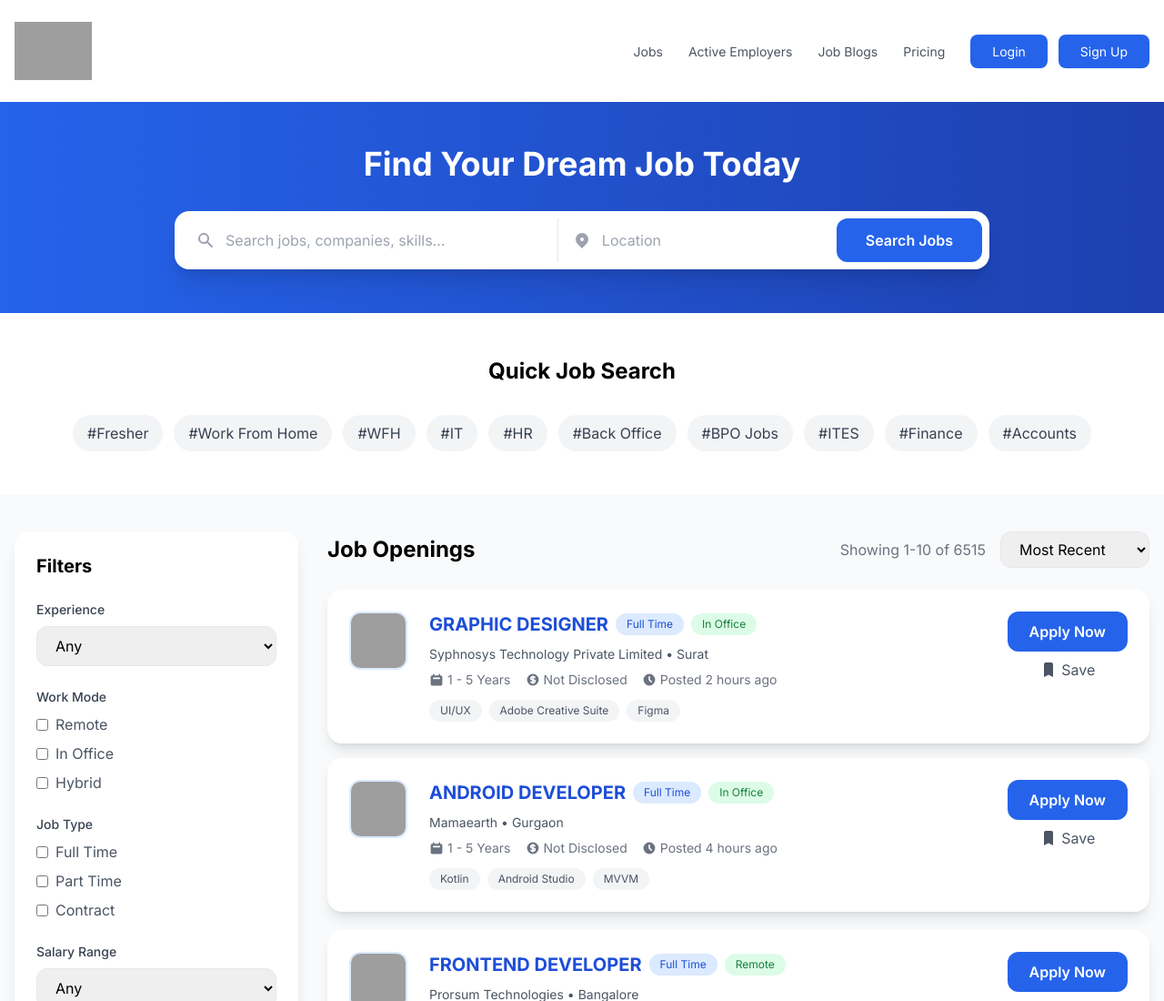
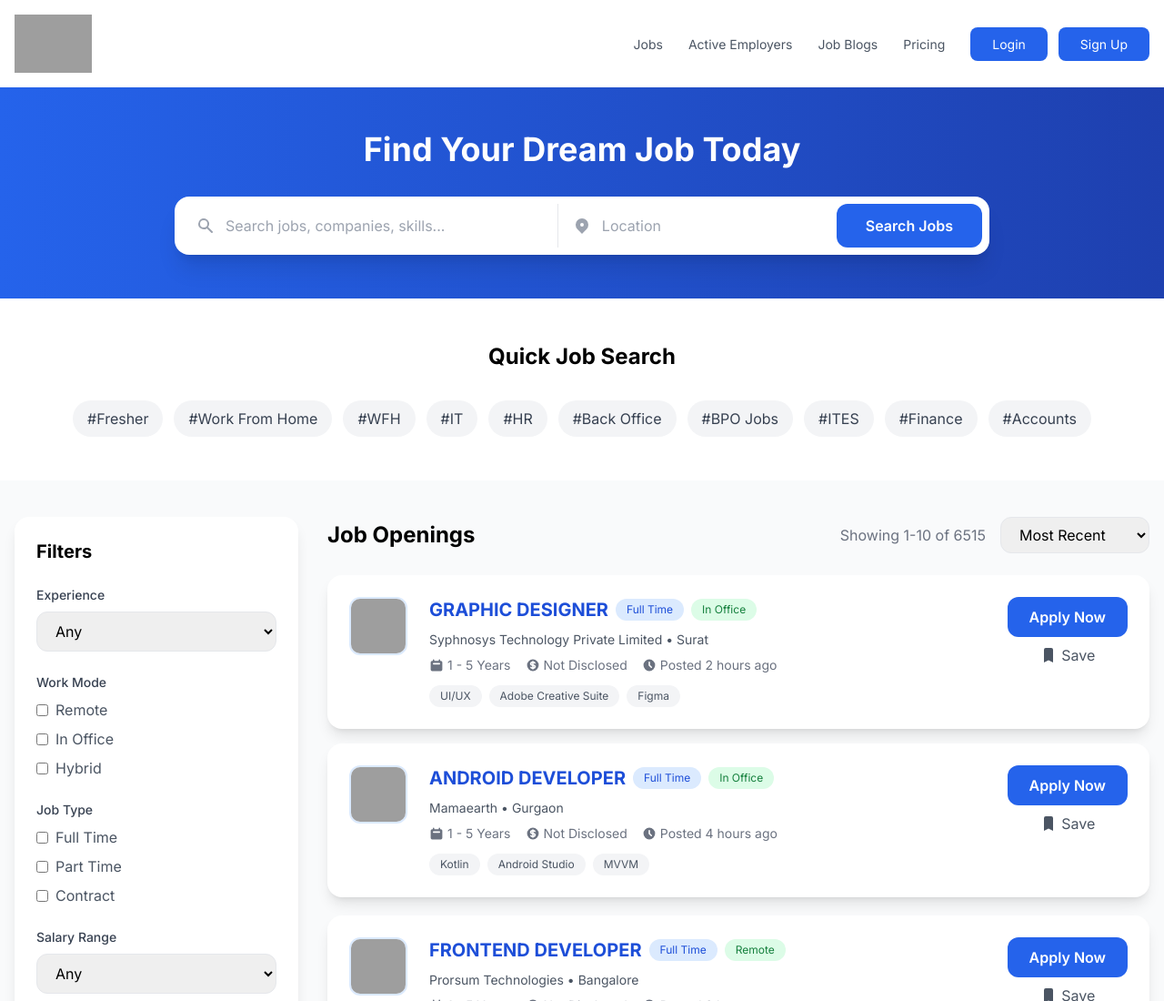
Before and after one commit to FathimaJufla/Jobringer-Job-portal-page, a plain HTML site: page index.html in a window 1280 px wide. Shown: the top 1100 px of the page at 91% size. Drawn offline with nearby package versions, Linux system fonts and the light colour scheme; grey boxes are pictures that could not be loaded.

Commit message:
change README file and index

```diff
--- a/index.html
+++ b/index.html
@@ -23,7 +23,7 @@
   <!-- Header -->
   <header class="bg-white shadow-sm">
     <div class="container mx-auto px-4">
-      <div class="flex justify-between items-center py-6">
+      <div class="flex justify-between items-center py-4">
         <img src="https://encrypted-tbn0.gstatic.com/images?q=tbn:ANd9GcShibTd7GJe3pEurVidD-vCkLboUVPhWYH9WA&s" alt="Logo" class="h-16">
         <div class="hidden md:flex items-center gap-7">
             <a href="#" class="text-gray-600 hover:text-blue-600 transition text-[14px]">Jobs</a>
```
Also changed, not shown: 1 other file.
